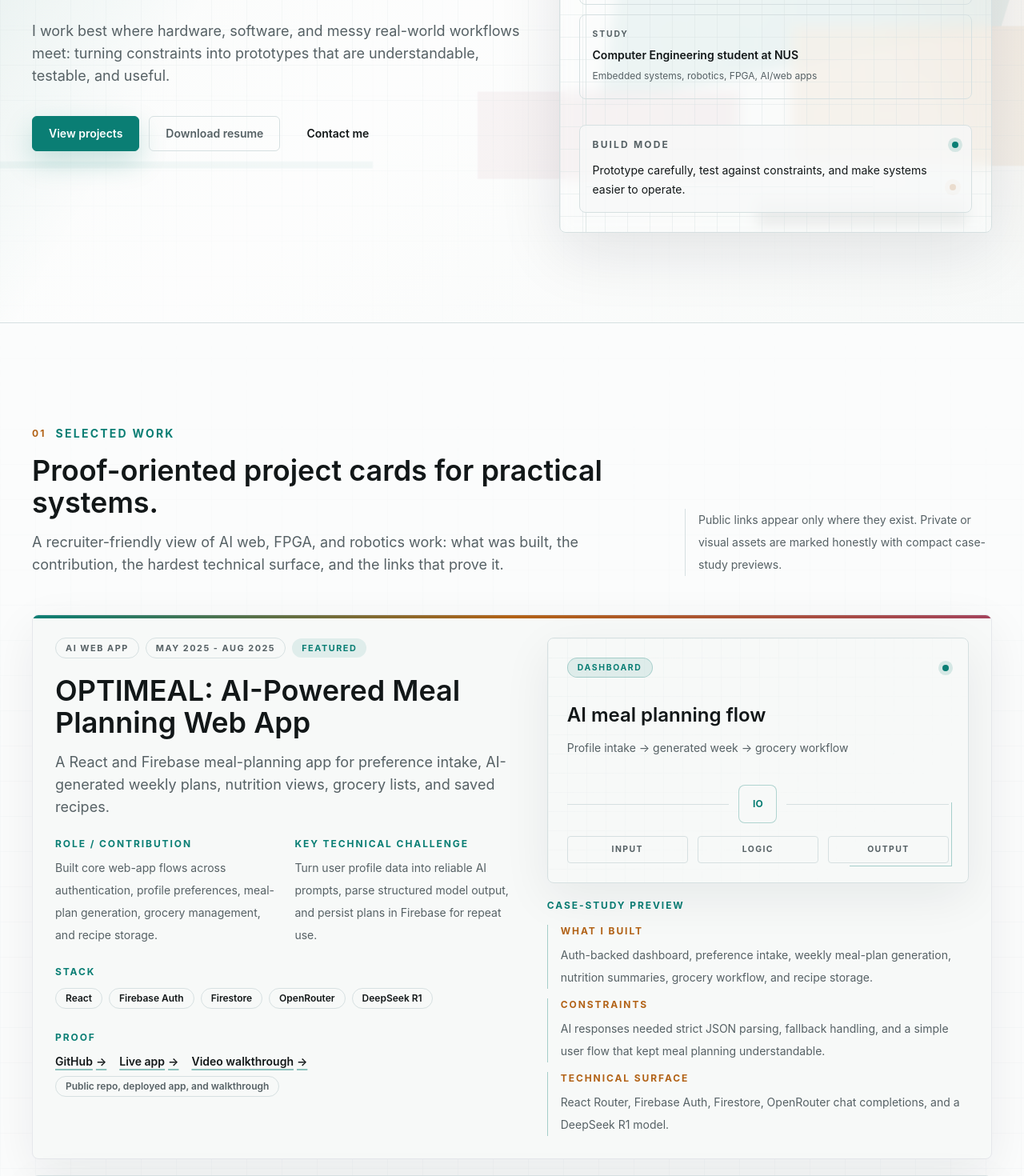
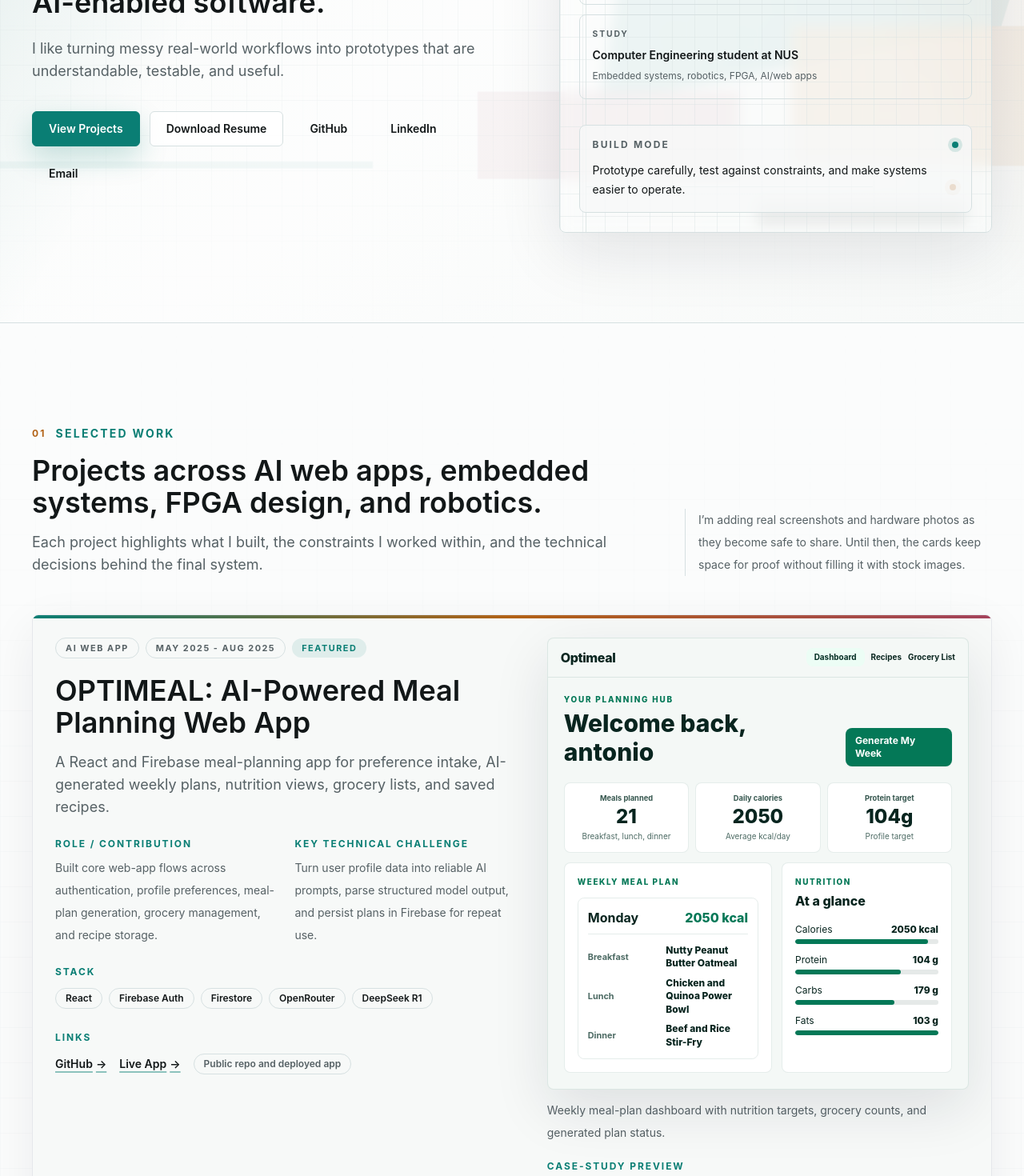
Before and after one commit to wjw55/personal-website, a Next.js app: page / in a window 1280 px wide. Shown: the part 640-2110 px from the top of the page at 80% size. Built offline with nearby package versions, Linux system fonts and the light colour scheme.

Commit message:
Update portfolio project media

```diff
--- a/app/page.tsx
+++ b/app/page.tsx
@@ -5,10 +5,30 @@ import {
   experience,
   profile,
   projects,
+  robotSystemDiagram,
   skillGroups,
 } from "@/content/site";
 
 type Project = (typeof projects)[number];
+
+const optimealStats = [
+  { label: "Meals planned", value: "21", detail: "Breakfast, lunch, dinner" },
+  { label: "Daily calories", value: "2050", detail: "Average kcal/day" },
+  { label: "Protein target", value: "104g", detail: "Profile target" },
+] as const;
+
+const optimealMeals = [
+  ["Breakfast", "Nutty Peanut Butter Oatmeal"],
+  ["Lunch", "Chicken and Quinoa Power Bowl"],
+  ["Dinner", "Beef and Rice Stir-Fry"],
+] as const;
+
+const optimealNutrition = [
+  { label: "Calories", value: "2050 kcal", width: "93%" },
+  { label: "Protein", value: "104 g", width: "74%" },
+  { label: "Carbs", value: "179 g", width: "69%" },
+  { label: "Fats", value: "103 g", width: "100%" },
+] as const;
 
 function slugify(value: string) {
   return value
@@ -82,7 +102,6 @@ function ResumeCta({
   className?: string;
   variant?: "primary" | "secondary" | "quiet";
 }) {
-  if (profile.resumeHref) {
   return (
     <LinkButton
       href={profile.resumeHref}
@@ -91,22 +110,8 @@ function ResumeCta({
       variant={variant}
       className={className}
     >
-        Download resume
+      Download Resume
     </LinkButton>
-    );
-  }
-
-  return (
-    <span
-      aria-disabled="true"
-      title="Resume PDF not added yet"
-      className={[
-        "inline-flex min-h-11 cursor-not-allowed items-center justify-center rounded-md border border-line bg-panel/62 px-5 py-2.5 text-sm font-semibold text-muted sm:whitespace-nowrap",
-        className,
-      ].join(" ")}
-    >
-      Download resume
-    </span>
   );
 }
 
@@ -114,7 +119,7 @@ function ProjectProofLinks({ project }: { project: Project }) {
   return (
     <div aria-label={`${project.title} proof links`}>
       <p className="text-xs font-bold uppercase tracking-[0.16em] text-accent">
-        Proof
+        Links
       </p>
       <div className="mt-3 flex flex-wrap items-center gap-x-4 gap-y-2 text-sm">
         {project.links.map((link) => (
@@ -126,11 +131,124 @@ function ProjectProofLinks({ project }: { project: Project }) {
             {link.label}
           </ExternalTextLink>
         ))}
+        {project.linkNote ? (
           <span className="rounded-full border border-line bg-panel/86 px-3 py-1 text-xs font-semibold text-muted">
             {project.linkNote}
           </span>
+        ) : null}
       </div>
     </div>
+  );
+}
+
+function OptimealDashboardPreview() {
+  return (
+    <figure
+      className="relative overflow-hidden rounded-[8px] border border-emerald-900/10 bg-[#f4f8f6] text-[#08251f] shadow-[0_24px_70px_rgb(15_23_42_/_0.11)]"
+      aria-label="OPTIMEAL dashboard preview"
+    >
+      <div className="flex items-center justify-between border-b border-emerald-900/10 bg-white/82 px-4 py-3">
+        <span className="text-base font-extrabold tracking-tight">
+          Optimeal
+        </span>
+        <div className="hidden items-center gap-2 text-[0.62rem] font-bold sm:flex">
+          <span className="rounded-[8px] bg-emerald-50 px-2.5 py-1 text-emerald-950">
+            Dashboard
+          </span>
+          <span>Recipes</span>
+          <span>Grocery List</span>
+        </div>
+      </div>
+
+      <div className="p-4 sm:p-5">
+        <div className="flex flex-col gap-3 sm:flex-row sm:items-end sm:justify-between">
+          <div>
+            <p className="text-[0.62rem] font-extrabold uppercase tracking-[0.18em] text-emerald-700">
+              Your planning hub
+            </p>
+            <h4 className="mt-1 text-2xl font-extrabold leading-none sm:text-3xl">
+              Welcome back, antonio
+            </h4>
+          </div>
+          <span className="w-fit rounded-[8px] bg-emerald-700 px-3 py-2 text-xs font-bold text-white shadow-sm">
+            Generate My Week
+          </span>
+        </div>
+
+        <div className="mt-5 grid grid-cols-3 gap-2">
+          {optimealStats.map((stat) => (
+            <div
+              key={stat.label}
+              className="rounded-[8px] border border-emerald-900/10 bg-white p-3 text-center"
+            >
+              <p className="text-[0.58rem] font-bold text-emerald-950/80">
+                {stat.label}
+              </p>
+              <p className="mt-1 text-2xl font-extrabold leading-none">
+                {stat.value}
+              </p>
+              <p className="mt-1 hidden text-[0.62rem] leading-4 text-emerald-950/70 sm:block">
+                {stat.detail}
+              </p>
+            </div>
+          ))}
+        </div>
+
+        <div className="mt-3 grid gap-3 lg:grid-cols-[1.1fr_0.9fr]">
+          <div className="rounded-[8px] border border-emerald-900/10 bg-white p-4">
+            <p className="text-[0.62rem] font-extrabold uppercase tracking-[0.16em] text-emerald-700">
+              Weekly meal plan
+            </p>
+            <div className="mt-3 rounded-[8px] border border-emerald-900/10 p-3">
+              <div className="flex items-center justify-between border-b border-emerald-900/10 pb-2">
+                <span className="font-bold">Monday</span>
+                <span className="font-extrabold text-emerald-700">
+                  2050 kcal
+                </span>
+              </div>
+              <dl className="mt-3 grid gap-2">
+                {optimealMeals.map(([label, meal]) => (
+                  <div
+                    key={label}
+                    className="grid grid-cols-[5.6rem_1fr] items-center gap-2"
+                  >
+                    <dt className="text-[0.68rem] font-bold text-emerald-950/70">
+                      {label}
+                    </dt>
+                    <dd className="text-xs font-extrabold leading-snug">
+                      {meal}
+                    </dd>
+                  </div>
+                ))}
+              </dl>
+            </div>
+          </div>
+
+          <div className="rounded-[8px] border border-emerald-900/10 bg-white p-4">
+            <p className="text-[0.62rem] font-extrabold uppercase tracking-[0.16em] text-emerald-700">
+              Nutrition
+            </p>
+            <h5 className="mt-1 text-base font-extrabold">At a glance</h5>
+            <dl className="mt-4 grid gap-3">
+              {optimealNutrition.map((item) => (
+                <div key={item.label}>
+                  <div className="flex items-center justify-between gap-3 text-xs">
+                    <dt>{item.label}</dt>
+                    <dd className="font-extrabold">{item.value}</dd>
+                  </div>
+                  <div className="mt-1 h-1.5 overflow-hidden rounded-full bg-emerald-950/10">
+                    <div
+                      className="h-full rounded-full bg-emerald-700"
+                      style={{ width: item.width }}
+                    />
+                  </div>
+                </div>
+              ))}
+            </dl>
+          </div>
+        </div>
+      </div>
+    </figure>
   );
 }
 
@@ -141,6 +259,15 @@ function ProjectVisualPlaceholder({
   project: Project;
   featured?: boolean;
 }) {
+  if (project.title.startsWith("OPTIMEAL")) {
+    return (
+      <div className="grid gap-3">
+        <OptimealDashboardPreview />
+        <p className="text-sm leading-7 text-muted">{project.visual.caption}</p>
+      </div>
+    );
+  }
+
   return (
     <div
       className={[
@@ -151,7 +278,7 @@ function ProjectVisualPlaceholder({
     >
       <div className="flex items-center justify-between gap-4">
         <span className="rounded-full border border-accent/25 bg-accent/10 px-3 py-1 text-[0.65rem] font-bold uppercase tracking-[0.16em] text-accent">
-          {project.visual.label}
+          {project.visual.status}
         </span>
         <span className="h-2 w-2 rounded-full bg-accent shadow-[0_0_0_5px_rgb(var(--accent)_/_0.14)]" />
       </div>
@@ -202,6 +329,60 @@ function CaseStudyPreview({ project }: { project: Project }) {
         </div>
       ))}
     </dl>
+  );
+}
+
+function RobotSystemDiagram() {
+  return (
+    <section
+      className="rounded-[8px] border border-line bg-panel/78 p-5"
+      aria-labelledby="robot-system-diagram-title"
+    >
+      <div className="flex flex-col gap-2 sm:flex-row sm:items-end sm:justify-between">
+        <div>
+          <p className="text-xs font-bold uppercase tracking-[0.16em] text-accent">
+            Interactive system diagram
+          </p>
+          <h4
+            id="robot-system-diagram-title"
+            className="mt-2 text-lg font-semibold text-foreground"
+          >
+            Rescue robot control flow
+          </h4>
+        </div>
+        <p className="text-xs leading-6 text-muted">
+          Hover, focus, or tap each block.
+        </p>
+      </div>
+
+      <ol className="mt-5 grid gap-3 lg:grid-cols-5">
+        {robotSystemDiagram.map((node, index) => (
+          <li key={node.label} className="relative">
+            <details className="system-node group h-full rounded-[8px] border border-line bg-background/82 p-4 transition duration-200 hover:-translate-y-0.5 hover:border-accent/55 focus-within:border-accent">
+              <summary className="cursor-pointer rounded-sm focus-visible:outline focus-visible:outline-2 focus-visible:outline-offset-4 focus-visible:outline-accent">
+                <span className="block text-[0.65rem] font-bold uppercase tracking-[0.16em] text-accent-warm">
+                  {String(index + 1).padStart(2, "0")}
+                </span>
+                <span className="mt-2 block text-sm font-semibold leading-snug text-foreground">
+                  {node.label}
+                </span>
+              </summary>
+              <p className="system-node-copy mt-3 text-sm leading-6 text-muted">
+                {node.description}
+              </p>
+            </details>
+            {index < robotSystemDiagram.length - 1 ? (
+              <span
+                className="absolute -right-3 top-1/2 hidden -translate-y-1/2 text-accent/65 lg:block"
+                aria-hidden="true"
+              >
+                -&gt;
+              </span>
+            ) : null}
+          </li>
+        ))}
+      </ol>
+    </section>
   );
 }
 
@@ -293,6 +474,9 @@ function ProjectCard({
 
         <div className="grid gap-5">
           <ProjectVisualPlaceholder project={project} featured={featured} />
+          {project.title.includes("Rescue Robot") ? (
+            <RobotSystemDiagram />
+          ) : null}
           <div>
             <p className="mb-4 text-xs font-bold uppercase tracking-[0.16em] text-accent">
               Case-study preview
@@ -397,7 +581,7 @@ export default function Home() {
                 id="hero-title"
                 className="mt-6 max-w-4xl text-5xl font-semibold leading-[1.02] text-foreground sm:text-6xl lg:text-7xl"
               >
-                {profile.name}
+                {profile.heroGreeting}
               </h1>
               <p className="mt-5 max-w-[21rem] text-2xl font-semibold leading-tight text-foreground sm:max-w-4xl sm:text-3xl lg:text-4xl">
                 {profile.headline}
@@ -412,7 +596,7 @@ export default function Home() {
                     aria-label="View Wang Jiawei's selected engineering projects"
                     className="w-full sm:w-auto"
                   >
-                    View projects
+                    View Projects
                   </LinkButton>
                 </li>
                 <li className="w-full sm:w-auto">
@@ -420,12 +604,32 @@ export default function Home() {
                 </li>
                 <li className="w-full sm:w-auto">
                   <LinkButton
-                    href="#contact"
-                    aria-label="Contact Wang Jiawei"
+                    href={profile.github}
+                    aria-label="Open Wang Jiawei's GitHub profile"
                     variant="quiet"
                     className="w-full sm:w-auto border-line bg-panel/78"
                   >
-                    Contact me
+                    GitHub
+                  </LinkButton>
+                </li>
+                <li className="w-full sm:w-auto">
+                  <LinkButton
+                    href={profile.linkedin}
+                    aria-label="Open Wang Jiawei's LinkedIn profile"
+                    variant="quiet"
+                    className="w-full sm:w-auto border-line bg-panel/78"
+                  >
+                    LinkedIn
+                  </LinkButton>
+                </li>
+                <li className="w-full sm:w-auto">
+                  <LinkButton
+                    href={`mailto:${profile.email}`}
+                    aria-label={`Email ${profile.name}`}
+                    variant="quiet"
+                    className="w-full sm:w-auto border-line bg-panel/78"
+                  >
+                    Email
                   </LinkButton>
                 </li>
               </ul>
@@ -444,15 +648,16 @@ export default function Home() {
           <div className="relative mx-auto max-w-7xl px-5 md:px-8 lg:px-10">
             <div className="flex flex-col gap-6 lg:flex-row lg:items-end lg:justify-between">
               <SectionHeading
-                eyebrow="Selected work"
-                title="Proof-oriented project cards for practical systems."
-                intro="A recruiter-friendly view of AI web, FPGA, and robotics work: what was built, the contribution, the hardest technical surface, and the links that prove it."
+                eyebrow="Selected Work"
+                title="Projects across AI web apps, embedded systems, FPGA design, and robotics."
+                intro="Each project highlights what I built, the constraints I worked within, and the technical decisions behind the final system."
                 id="projects-title"
                 number="01"
               />
               <p className="max-w-sm border-l border-line pl-4 text-sm leading-7 text-muted">
-                Public links appear only where they exist. Private or visual
-                assets are marked honestly with compact case-study previews.
+                I’m adding real screenshots and hardware photos as they become
+                safe to share. Until then, the cards keep space for proof
+                without filling it with stock images.
               </p>
             </div>
 
@@ -606,7 +811,7 @@ export default function Home() {
                   id="contact-title"
                   className="mt-3 text-3xl font-semibold md:text-4xl"
                 >
-                  Let us build useful systems.
+                  Let’s build useful systems.
                 </h2>
                 <p className="mt-4 max-w-2xl text-base leading-8 text-background/75 md:text-lg">
                   {profile.contactIntro}
@@ -618,7 +823,7 @@ export default function Home() {
                   aria-label={`Email ${profile.name}`}
                   className="border-background/20 bg-background text-foreground hover:border-accent hover:bg-accent hover:text-white dark:text-foreground"
                 >
-                  Email
+                  {profile.email}
                 </LinkButton>
                 <LinkButton
                   href={profile.github}
@@ -636,12 +841,10 @@ export default function Home() {
                 >
                   LinkedIn
                 </LinkButton>
-                {profile.resumeHref ? (
                 <ResumeCta
                   variant="quiet"
                   className="border-background/25 text-background hover:border-background/60 hover:bg-background/10"
                 />
-                ) : null}
               </div>
             </div>
           </div>
--- a/content/site.ts
+++ b/content/site.ts
@@ -10,35 +10,34 @@ type ProjectCaseStudyItem = {
 };
 
 type ProjectVisual = {
-  label: string;
+  status: string;
   title: string;
   caption: string;
 };
 
-type ResumeHref = string | null;
-
 export const profile = {
   name: "Wang Jiawei",
+  heroGreeting: "Hi, I’m Jiawei Wang.",
   roleLine: "Computer Engineering student at NUS",
   headline:
-    "Building embedded systems, robotics, FPGA projects, AI web apps, and workflow automation tools.",
+    "Computer Engineering student building practical systems across embedded hardware, robotics, and AI-enabled software.",
   valueProposition:
-    "I work best where hardware, software, and messy real-world workflows meet: turning constraints into prototypes that are understandable, testable, and useful.",
+    "I like turning messy real-world workflows into prototypes that are understandable, testable, and useful.",
   about:
-    "I bring hardware curiosity with a product lens. I like the moment where sensors, circuits, algorithms, and interfaces have to work together clearly.",
+    "I’m interested in the places where physical systems meet software: sensors, circuits, algorithms, interfaces, and the humans trying to use them.",
   aboutFocus:
-    "At NUS, I am building a computer engineering foundation while exploring embedded systems, robotics, FPGA design, AI applications, and workflow automation.",
+    "At NUS, I’m building a computer engineering foundation while working on embedded systems, robotics, FPGA design, AI web apps, and workflow automation.",
   email: "E1398498@u.nus.edu",
   github: "https://github.com/wjw55",
   linkedin: "https://linkedin.com/in/jiawei-wang-3878a9336",
-  // TODO: add a resume PDF under public/ and set this to its public path, for example "/wang-jiawei-resume.pdf".
-  resumeHref: null as ResumeHref,
+  // TODO: add the PDF at public/resume/Wang_Jiawei_Resume.pdf.
+  resumeHref: "/resume/Wang_Jiawei_Resume.pdf",
   contactIntro:
-    "Open to internships, research opportunities, collaborations, and practical engineering projects across embedded systems, robotics, AI tools, and automation.",
+    "Open to internships, research opportunities, and practical engineering projects across embedded systems, robotics, AI tools, and workflow automation.",
   currentStatus: {
     label: "Currently",
     summary:
-      "Hands-on systems work across public-sector workflow automation, wearable sensing research, and computer engineering coursework.",
+      "Splitting my time between workflow automation, wearable sensing research, and computer engineering coursework.",
     items: [
       {
         label: "Internship",
@@ -63,6 +62,7 @@ export const navItems = [
   { label: "Projects", href: "#projects" },
   { label: "Experience", href: "#experience" },
   { label: "About", href: "#about" },
+  { label: "Resume", href: profile.resumeHref },
   { label: "Contact", href: "#contact" },
 ] as const;
 
@@ -177,22 +177,17 @@ export const projects = [
         ariaLabel: "Open the OPTIMEAL GitHub repository",
       },
       {
-        label: "Live app",
+        label: "Live App",
         href: "https://optimeal-bbabb.web.app/",
         ariaLabel: "Open the deployed OPTIMEAL app in a new tab",
       },
-      {
-        label: "Video walkthrough",
-        href: "https://www.youtube.com/watch?v=mWeizcfdlIQ",
-        ariaLabel: "Open the OPTIMEAL video walkthrough in a new tab",
-      },
     ] as ProjectLink[],
-    linkNote: "Public repo, deployed app, and walkthrough",
-    // TODO: add OPTIMEAL dashboard screenshot.
+    linkNote: "Public repo and deployed app",
     visual: {
-      label: "dashboard",
-      title: "AI meal planning flow",
-      caption: "Profile intake -> generated week -> grocery workflow",
+      status: "Dashboard screenshot",
+      title: "OPTIMEAL planning hub",
+      caption:
+        "Weekly meal-plan dashboard with nutrition targets, grocery counts, and generated plan status.",
     } satisfies ProjectVisual,
   },
   {
@@ -221,11 +216,12 @@ export const projects = [
     stack: ["Verilog", "Basys 3 FPGA", "OLED", "PS/2 mouse"],
     links: [] as ProjectLink[],
     linkNote: "Private code / case-study preview",
-    // TODO: add FPGA calculator architecture diagram.
+    // TODO: add FPGA calculator architecture diagram or hardware demo image.
     visual: {
-      label: "architecture",
-      title: "FPGA interaction pipeline",
-      caption: "Mouse input -> control logic -> compute modules -> OLED output",
+      status: "Hardware demo image",
+      title: "Basys 3 + OLED proof area",
+      caption:
+        "Board photo, OLED output, mouse interaction, or architecture diagram.",
     } satisfies ProjectVisual,
   },
   {
@@ -269,10 +265,33 @@ export const projects = [
     linkNote: "Public repository available",
     // TODO: add rescue robot photo.
     visual: {
-      label: "robotics",
-      title: "Controller handoff map",
-      caption: "Sensors -> Raspberry Pi -> serial link -> Arduino Mega",
+      status: "Robot system photo",
+      title: "Robot build proof area",
+      caption: "Robot photo, wiring, sensor setup, or field-test view.",
     } satisfies ProjectVisual,
+  },
+] as const;
+
+export const robotSystemDiagram = [
+  {
+    label: "Sensors / LiDAR / Camera",
+    description: "Collects distance and environment data for navigation.",
+  },
+  {
+    label: "Raspberry Pi",
+    description: "Runs higher-level logic, mapping, and decision-making.",
+  },
+  {
+    label: "Serial Communication",
+    description: "Passes commands between compute and control layers.",
+  },
+  {
+    label: "Arduino Mega",
+    description: "Handles motor control and hardware actuation.",
+  },
+  {
+    label: "Motors / Arm / Dispenser",
+    description: "Executes movement, extraction, and delivery actions.",
   },
 ] as const;
 
@@ -288,6 +307,7 @@ export const experience = [
       "Built conditional forms and server-side JavaScript checks to make request data clearer before review.",
       "Clarified requirements with stakeholders and converted process logic into proof-of-concept automations.",
       "Organized portal migration assumptions around content relationships, roles, and access paths.",
+      // TODO: add true counts later, such as number of workflows, forms, approval paths, or users supported.
     ],
   },
   {
@@ -300,6 +320,7 @@ export const experience = [
       "Prototyped embedded wearable sensing modules for wireless, multi-site data collection.",
       "Designed compact PCB layouts and assembled miniaturized sensor modules with microsoldering.",
       "Integrated sensor, power, and wireless components into research prototypes for testing workflows.",
+      // TODO: add true counts later, such as number of boards, prototypes, or test iterations.
     ],
   },
   {
```
Also changed, not shown: app/globals.css (+26 -0 lines), components/site-header.tsx (+6 -16 lines), 2 other files (tests, documents, lock files or other folders). Lines whose indentation alone changed are shown as unchanged.
